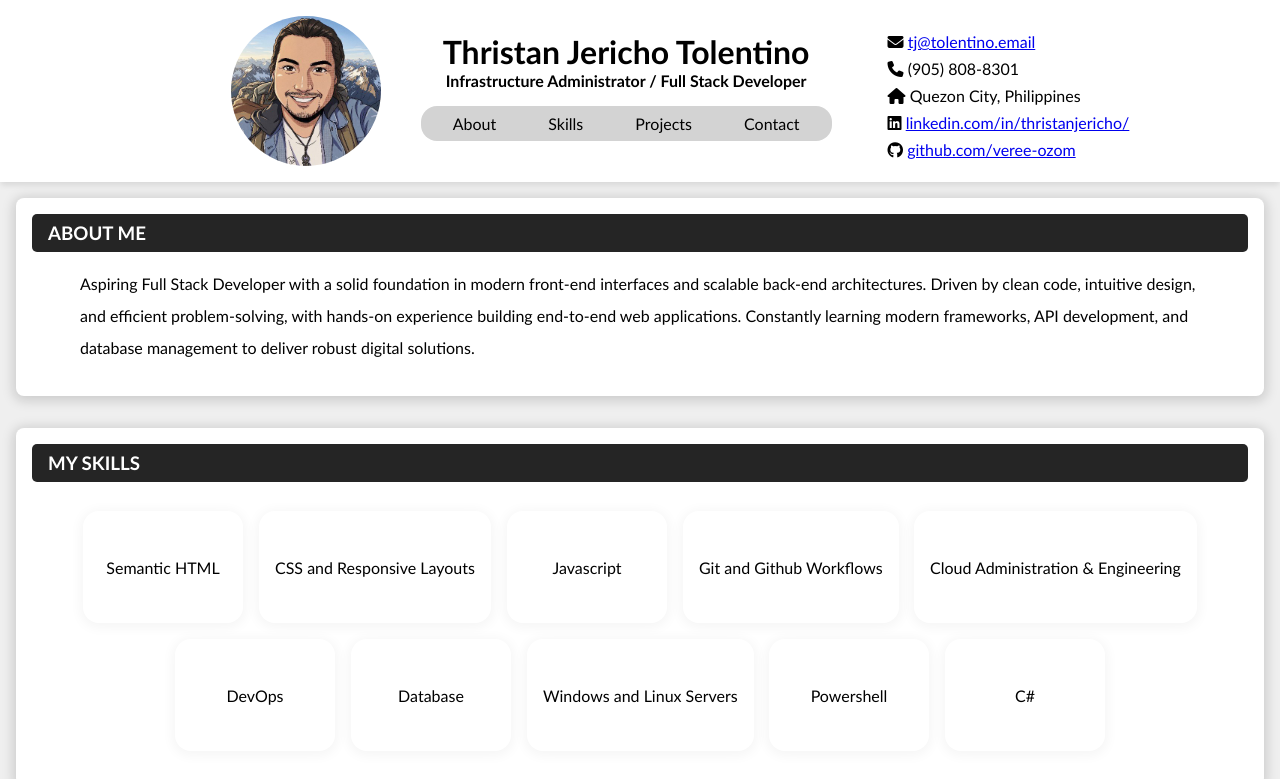
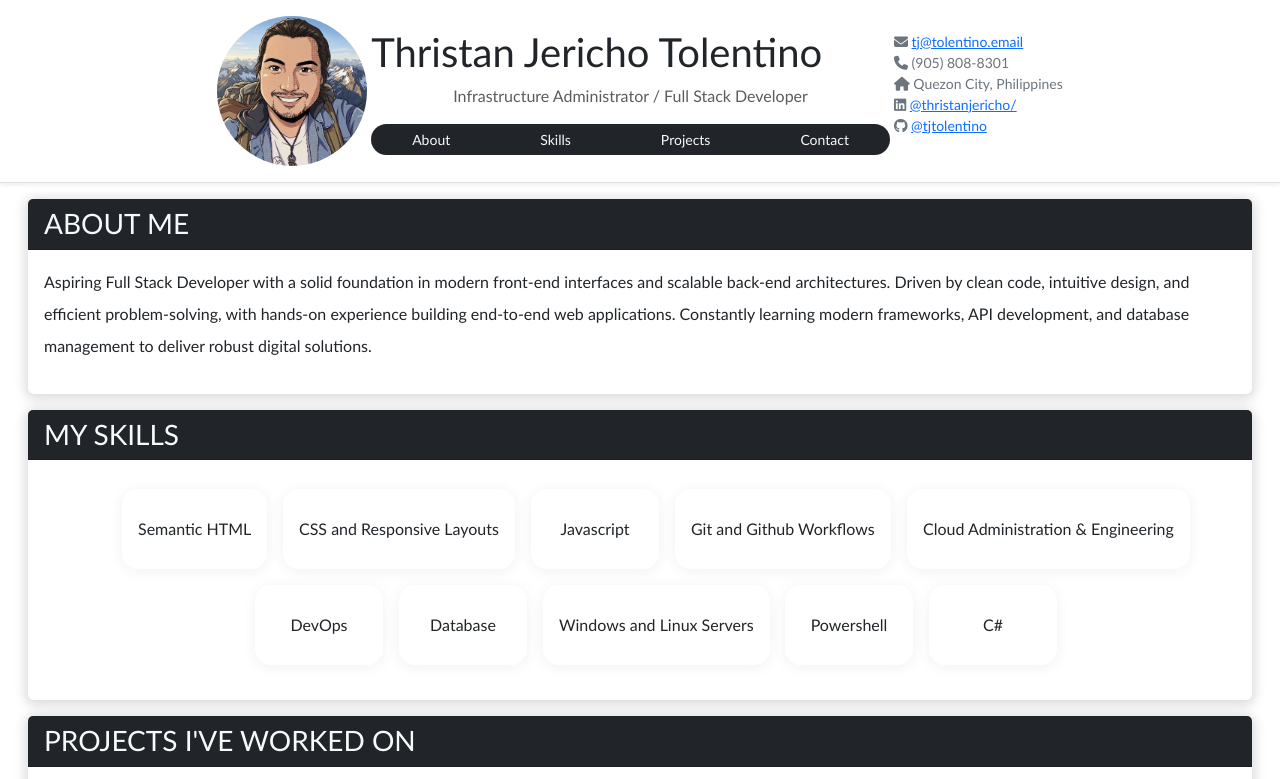
Before and after one commit to tjtolentino/portfolio-web, a plain HTML site: page projects/portfolio/index.html in a window 1280 px wide. Shown: the top 779 px of the page. Drawn offline with nearby package versions, Linux system fonts and the light colour scheme.

Commit message:
Bootstrap commit before replacement to TailwindCSS

```diff
--- a/projects/portfolio/css/main.css
+++ b/projects/portfolio/css/main.css
@@ -3,92 +3,52 @@
     margin: 0;
     padding: 0;
     border: 0;
+
+}
+
+:root {
+    --dark-gray: #050505de;
 }
 
 html {
     scroll-behavior: smooth;
     box-sizing: border-box;
     font-size: 16px;
-    background-color: rgb(239, 239, 239);
+    /* background-color: var(--dark-gray); */
 }
 
 /*
 ---------------------------------------------- HEADER
 */
 
-header {
-    position: sticky;
-    background-color: white;
-    top: 0;
-    padding: .5rem;
-    box-shadow: 0 4px 6px -1px rgba(0, 0, 0, 0.1);
-    z-index: 99;
-    display: flex;
-    justify-content: center;
+.mypicture {}
+
+.mypicture__id {
+    width: 150px;
 }
 
-header div {
-    display: inline-block;
-}
 
-#myname {
-    font-weight: bolder;
-    position: relative;
-}
 
-#myinfo {
-    /* background-color: yellow; */
-    position: relative;
-    top: 1.5rem;
-    margin-left: 2rem;
-    text-align: center;
-}
-
-#mycontacts {
-    position: relative;
-    top: 1rem;
-    left: 3rem;
-}
-
-#mycontacts ul {
-    list-style: none;
-}
-
-#mycontacts ul li {
-    margin: .5rem;
-}
-
-#picture {
-    padding: .5rem;
-    border-radius: 90px;
-    margin-left: 2rem;
-}
 
 /*
 ---------------------------------------------- NAVIGATION
 */
 
 nav {
+    border-radius: 1rem;
+    /* background-color: var(--dark-gray); */
     margin-top: 1rem;
-    background-color: lightgrey;
-    width: fit-content;
-    padding: .5rem;
-    border-radius: 1rem;
 }
 
 nav a {
-    padding: .5rem;
-    margin: 0 1rem;
-    border-radius: 5px;
+    margin: 0 2rem;
     text-decoration: none;
-    border-radius: 1rem;
-    color: black;
+    color: white;
 }
 
 nav a:hover {
     background-color: darkred;
     color: white;
-    /* height: max-content; */
 }
 
 /*
@@ -96,23 +56,21 @@ nav a:hover {
 */
 
 main {
-    /* min-width: 190rem; */
-    /* background-color: pink; */
-    width: 100%;
-    display: flex;
-    justify-content: center;
-    align-items: center;
-    flex-direction: column;
+    /* width: 100%; */
+    /* display: flex; */
+    /* justify-content: center; */
+    /* align-items: center; */
+    /* flex-direction: column; */
 }
 
 main section {
-    max-width: 90rem;
-    padding: 1rem;
-    margin-bottom: 2rem;
-    scroll-margin-top: 12rem;
-    background-color: white;
+    /* max-width: 70rem; */
+    /* padding: 1rem; */
+    /* margin-bottom: 2rem; */
+    scroll-margin-top: 13rem;
+    /* background-color: white; */
     margin: 1rem;
-    border-radius: .5rem;
+    /* border-radius: 1rem; */
     box-shadow: 0 2px 12px 3px rgba(0, 0, 0, 0.145);
 }
 
@@ -122,7 +80,7 @@ main section> :not(h3) {
 }
 
 main section h3 {
-    background-color: #050505de;
+    background-color: var(--dark-gray);
     color: white;
     padding: .5rem 1rem;
     border-radius: 5px;
@@ -134,24 +92,10 @@ main p {
 }
 
 /*
----------------------------------------------- MAIN > PROJECTS
-*/
-
-#about,
-#projects {
-    /* background-color: rgba(211, 211, 211, 0.322); */
-}
-
-#projects li {
-    margin-bottom: 1rem;
-
-}
-
-/*
 ---------------------------------------------- MAIN > SKILLS
 */
 
-#skills-grid {
+.skills-grid {
     display: flex;
     /* min-height: 3rem; */
     width: auto;
@@ -164,13 +108,13 @@ main p {
     flex-wrap: wrap;
 }
 
-#skills-grid li {
+.skills-grid li {
     box-shadow: 0 2px 12px 3px rgba(0, 0, 0, 0.038);
     border-radius: 1rem;
     border-color: red;
 
     min-width: 8rem;
-    /* max-width: 15rem; */
+    /* max-width: 10rem; */
     min-height: 5rem;
 
     display: flex;
@@ -183,59 +127,6 @@ main p {
 
 }
 
-#skills-grid li:hover {
+.skills-grid li:hover {
     transform: translateY(-4px);
 }
-
-/*
----------------------------------------------- MAIN > CONTACTS
-*/
-
-#contact {
-    display: flex;
-    flex-direction: column;
-    gap: 1rem;
-}
-
-#contact p {
-    line-height: 1;
-}
-
-#contact form {
-    max-width: 30rem;
-}
-
-#contact label {
-    /* font-weight: 600; */
-    /* margin-top: .5rem; */
-}
-
-#contact input,
-#contact textarea {
-    width: 100%;
-    padding: .8rem;
-    border: 1px solid #d1d5db;
-    border-radius: .5rem;
-    background-color: white;
-    font: inherit;
-    margin-bottom: 1rem;
-}
-
-#contact button {
-    display: inline-block;
-    border: none;
-    border-radius: 90px;
-    padding: .5rem 1rem;
-    background-color: darkred;
-    color: white;
-    font: inherit;
-    /* font-weight: 700; */
-    text-decoration: none;
-    cursor: pointer;
-    margin-top: .5rem;
-}
-
-#contact button:hover,
-#contact button:focus {
-    background-color: #1d4ed8;
-}
--- a/projects/portfolio/index.html
+++ b/projects/portfolio/index.html
@@ -5,55 +5,76 @@
     <meta name="viewport" content="width=device-width, initial-scale=1.0">
     <title>Thristan Tolentino</title>
 
+    <link href="https://cdn.jsdelivr.net/npm/bootstrap@5.3.8/dist/css/bootstrap.min.css" rel="stylesheet" integrity="sha384-sRIl4kxILFvY47J16cr9ZwB07vP4J8+LH7qKQnuqkuIAvNWLzeN8tE5YBujZqJLB" crossorigin="anonymous">
     <link rel="stylesheet" href="https://cdnjs.cloudflare.com/ajax/libs/font-awesome/6.5.2/css/all.min.css" />
+
     <link rel="stylesheet" href="css/main.css" />
 
 </head>
 
 <body>
-    <header>
-        <div>
-            <img id="picture" src="images/picture.jpg" alt="Profile Picture" width="150" height="150">
-        </div>
-        <div id="myinfo">
-            <h1 id="myname">Thristan Jericho Tolentino</h1>
-            <p><b>Infrastructure Administrator / Full Stack Developer</b></p>
-            <nav aria-label="Main Navigation">
-                <a href="#about">About</a>
-                <a href="#skills">Skills</a>
-                <a href="#projects">Projects</a>
-                <a href="#contact">Contact</a>
-            </nav>
+    <header class="sticky-top bg-white border-bottom shadow-sm p-3">
+
+        <!-- Desktop -->
+        <div class="container-fluid d-flex flex-column flex-lg-row align-items-center justify-content-center gap-1">
+
+            <!-- Picture  -->
+            <div class="mypicture">
+                <img class="mypicture__id rounded-circle" src="images/picture.jpg" alt="Profile Picture">
             </div>
 
-        <div id="mycontacts">
-            <ul>
-                <li><i class="fa-solid fa-envelope"></i> <a href="mailto:tj@tolentino.email">tj@tolentino.email</a></li>
+            <!-- Name and Position -->
+            <div class="text-center text-lg-start gap-3">
+
+                <h1>Thristan Jericho Tolentino</h1>
+                <p class="text-muted mb-0 text-center">Infrastructure Administrator / Full Stack Developer</p>
+
+                <!-- Navigation -->
+                <nav class="d-flex gap-2 text-bg-dark" aria-label="Main Navigation">
+                    <a class="btn text-light btn-sm" href="#about">About</a>
+                    <a class="btn text-light btn-sm" href="#skills">Skills</a>
+                    <a class="btn text-light btn-sm" href="#projects">Projects</a>
+                    <a class="btn text-light btn-sm" href="#contact">Contact</a>
+                </nav>
+
+            </div>
+
+            <!-- Contacts -->
+            <div class="d-flex flex-wrap justify-content-center gap-3 small text-secondary">
+
+                <ul class="list-unstyled">
+                    <li><i class="fa-solid fa-envelope"></i> <a href="mailto:tj@tolenti.email">tj@tolentino.email</a>
+                    </li>
                     <li><i class="fa-solid fa-phone"></i> (905) 808-8301</li>
                     <li><i class="fa-solid fa-house"></i> Quezon City, Philippines</li>
-                <li><i class="fa-brands fa-linkedin"></i> <a
-                        href="https://linkedin.com/in/thristanjericho/">linkedin.com/in/thristanjericho/</a>
+                    <li><i class="fa-brands fa-linkedin"></i> <a href="https://linkedin.com/in/thristanjericho/">@thristanjericho/</a></li>
+                    <li><i class="fa-brands fa-github"></i> <a href="https://github.com/tjtolentino">@tjtolentino</a>
                     </li>
-                <li><i class="fa-brands fa-github"></i> <a href="https://github.com/veree-ozom">github.com/veree-ozom</a></li>
                 </ul>
+
             </div>
-
-
 
     </header>
 
-    <main>
-        <section id="about">
-            <h3>ABOUT ME</h3>
+    <main class="">
+        <div class="container-fluid">
+            <section class="card border-0" id="about">
+                <h3 class="card-header bg-dark text-light">ABOUT ME</h3>
+                <div class="card-body">
                     <p>Aspiring Full Stack Developer with a solid foundation in modern front-end interfaces and scalable
-                back-end architectures. Driven by clean code, intuitive design, and efficient problem-solving, with
-                hands-on experience building end-to-end web applications. Constantly learning modern frameworks, API
+                        back-end architectures. Driven by clean code, intuitive design, and efficient problem-solving,
+                        with
+                        hands-on experience building end-to-end web applications. Constantly learning modern frameworks,
+                        API
                         development, and database management to deliver robust digital solutions.</p>
+                </div>
+
             </section>
 
-        <section id="skills">
-            <h3>MY SKILLS</h3>
-            <ul id="skills-grid">
+            <section class="card border-0" id="skills">
+                <h3 class="card-header bg-dark text-light">MY SKILLS</h3>
+                <div class="card-body">
+                    <ul class="skills-grid" class="col-sm-8 col-lg-4">
                         <li>Semantic HTML</li>
                         <li>CSS and Responsive Layouts</li>
                         <li>Javascript</li>
@@ -65,19 +86,23 @@
                         <li>Powershell</li>
                         <li>C#</li>
                     </ul>
+                </div>
             </section>
 
-        <section id="projects">
-            <h3>PROJECTS I'VE WORKED ON</h3>
+            <section class="card border-0" id="projects">
+                <h3 class="card-header bg-dark text-light">PROJECTS I'VE WORKED ON</h3>
+                <div class="card-body">
                     <ul>
                         <li>
                             <p>Mollitia ad sapiente doloremque obcaecati deleniti suscipit reprehenderit perspiciatis.
                                 Consequuntur
-                        quia vel, pariatur ratione perferendis, exercitationem ea libero, ipsa repudiandae dicta ullam!
+                                quia vel, pariatur ratione perferendis, exercitationem ea libero, ipsa repudiandae dicta
+                                ullam!
                             </p>
                         </li>
                         <li>
-                    <p>Esse iure ipsum consequatur quam! Labore alias tempora optio, consequatur deserunt quisquam
+                            <p>Esse iure ipsum consequatur quam! Labore alias tempora optio, consequatur deserunt
+                                quisquam
                                 dolores
                                 accusamus perferendis provident debitis!
                                 Harum aut voluptas quibusdam sit?</p>
@@ -90,11 +115,13 @@
                         <li>
                             <p>Mollitia ad sapiente doloremque obcaecati deleniti suscipit reprehenderit perspiciatis.
                                 Consequuntur
-                        quia vel, pariatur ratione perferendis, exercitationem ea libero, ipsa repudiandae dicta ullam!
+                                quia vel, pariatur ratione perferendis, exercitationem ea libero, ipsa repudiandae dicta
+                                ullam!
                             </p>
                         </li>
                         <li>
-                    <p>Esse iure ipsum consequatur quam! Labore alias tempora optio, consequatur deserunt quisquam
+                            <p>Esse iure ipsum consequatur quam! Labore alias tempora optio, consequatur deserunt
+                                quisquam
                                 dolores
                                 accusamus perferendis provident debitis!
                                 Harum aut voluptas quibusdam sit?</p>
@@ -105,29 +132,33 @@
                                 eligendi illum quae quis a obcaecati?</p>
                         </li>
                     </ul>
+                </div>
             </section>
 
-        <section id="contact">
-            <h3>CONTACT ME</h3>
+            <section class="card border-0" id="contact">
+                <h3 class="card-header bg-dark text-light">CONTACT ME</h3>
+                <div class="card-body col-lg-5">
                     <form>
                         <p>
-                    <label for="sender-name">Name</label>
-                    <input name="sender-name" id="sender-name" type="text" placeholder="Your full name here" />
+                            <label class="form-label" for="sender-name">Name</label>
+                            <input class="form-control" name="sender-name" id="sender-name" type="text" placeholder="Your full name here" />
                         </p>
                         <p>
-                    <label for="sender-email">Email</label>
-                    <input name="sender-email" id="sender-email" type="email" placeholder="email@domain.com" />
+                            <label class="form-label" for="sender-email">Email</label>
+                            <input class="form-control" name="sender-email" id="sender-email" type="email" placeholder="email@domain.com" />
                         </p>
                         <p>
-                    <label for="message">Leave a message:</label><br />
-                    <textarea name="message" id="message" rows="10" cols="40"></textarea>
+                            <label class="form-label" for="message">Leave a message:</label><br />
+                            <textarea class="form-control" name="message" id="message" rows="10" cols="40"></textarea>
                         </p>
-                <button>Submit</button>
+                        <button class="btn btn-primary">Submit</button>
                     </form>
+                </div>
             </section>
-
+        </div>
     </main>
 
+    <script src="https://cdn.jsdelivr.net/npm/bootstrap@5.3.8/dist/js/bootstrap.bundle.min.js" integrity="sha384-FKyoEForCGlyvwx9Hj09JcYn3nv7wiPVlz7YYwJrWVcXK/BmnVDxM+D2scQbITxI" crossorigin="anonymous"></script>
 
 </body>
 
```
Also changed, not shown: documents/screen-sizes.jpg (added), documents/semantic-html.jpg (renamed from documents/Semantic HTML.jpg), 4 other files. Lines whose indentation alone changed are shown as unchanged.
